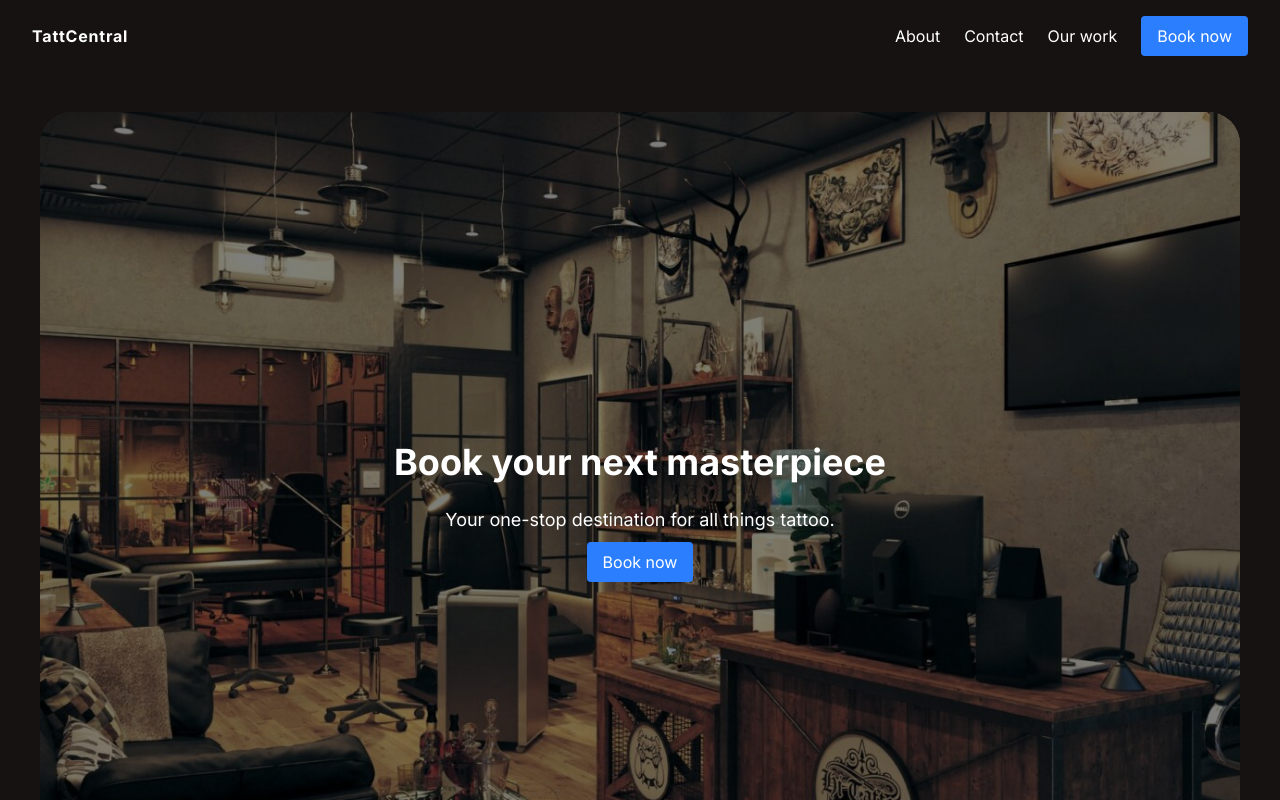
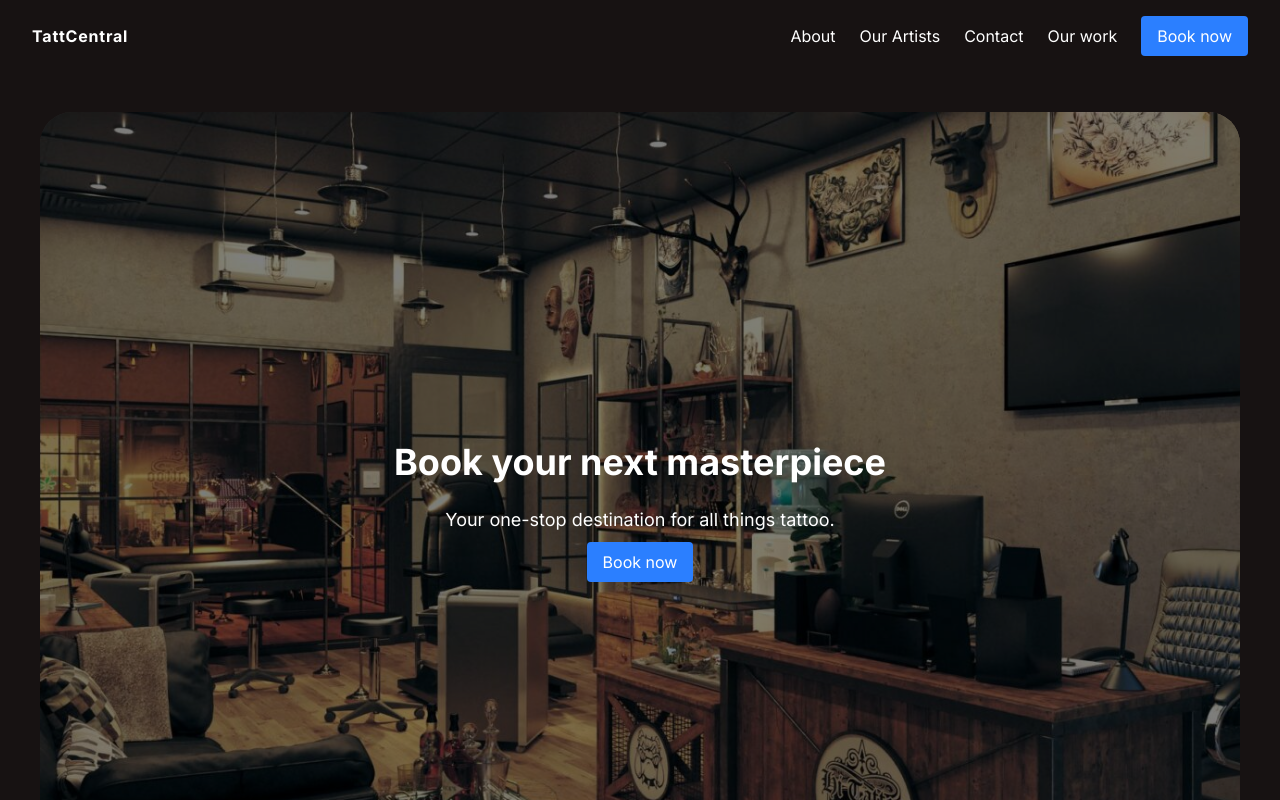
Before and after one commit to miceyjuice/TattCentral, a React (Vite) app: page / in a window 1280 px wide. Shown: the top 800 px of the page. Built offline with nearby package versions, Linux system fonts and the light colour scheme; no server answers.

Commit message:
feat(routing): add artist routes and navigation link
- Add /artists route for artist listing page
- Add /artists/:artistId route for artist profile
- Add "Our Artists" link to Navigation component

```diff
--- a/src/App.tsx
+++ b/src/App.tsx
@@ -7,6 +7,8 @@ import AdminSettings from "@/modules/admin/routes/AdminSettings";
 import { BookingRoute } from "@/modules/booking/routes/BookingRoute";
 import { BookingConfirmation } from "@/modules/booking/routes/BookingConfirmation";
 import { CancelAppointmentPage } from "@/pages/CancelAppointmentPage/CancelAppointmentPage";
+import { ArtistsPage } from "@/pages/ArtistsPage";
+import { ArtistProfilePage } from "@/pages/ArtistProfilePage";
 import LoginPage from "@/pages/LoginPage/LoginPage";
 import LandingPage from "@/pages/LandingPage/LandingPage";
 import { BrowserRouter, Route, Routes } from "react-router-dom";
@@ -20,6 +22,8 @@ function App() {
 				<Route path="/booking" element={<BookingRoute />} />
 				<Route path="/booking/confirmation" element={<BookingConfirmation />} />
 				<Route path="/cancel/:appointmentId" element={<CancelAppointmentPage />} />
+				<Route path="/artists" element={<ArtistsPage />} />
+				<Route path="/artists/:artistId" element={<ArtistProfilePage />} />
 				<Route
 					path="/admin"
 					element={
--- a/src/components/Navigation.tsx
+++ b/src/components/Navigation.tsx
@@ -15,6 +15,11 @@ export const Navigation = ({ showBookNow = true }: NavigationProps) => {
 				<li className="inline-block">
 					<Link to="/about" className="font-inter text-white hover:text-gray-200">
 						About
+					</Link>
+				</li>
+				<li className="inline-block">
+					<Link to="/artists" className="text-white hover:text-gray-200">
+						Our Artists
 					</Link>
 				</li>
 				<li className="inline-block">
```
